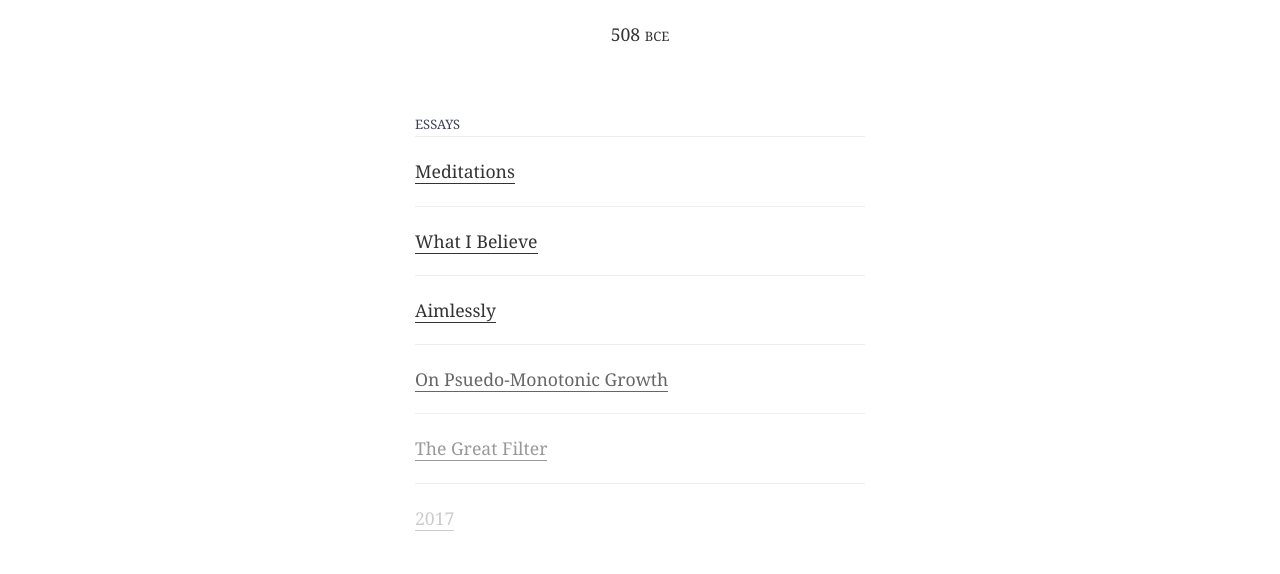
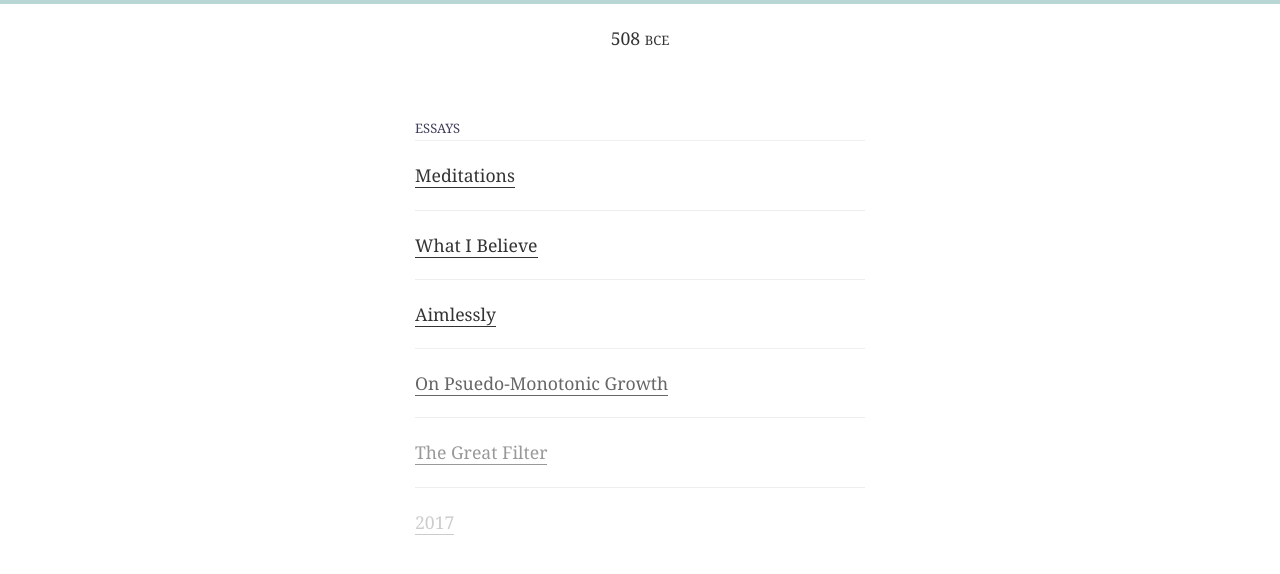
Before and after one commit to capshaw/508bce, a Jekyll site: the page built from index.html, in a window 1280 px wide. Shown: the top 574 px of the page. Built offline with Jekyll 4.4.1, drawn with Linux system fonts in a browser that asks for light colours.

Commit message:
Update main.css

```diff
--- a/static/css/main.css
+++ b/static/css/main.css
@@ -39,6 +39,7 @@ a.nice-link {
 .header {
     text-align: center;
     padding: 20px 0;
+    border-top: 4px solid #b8d6d4;
 }
 
 .header a {
```
